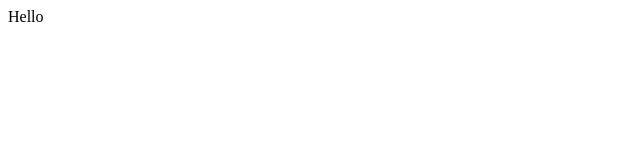
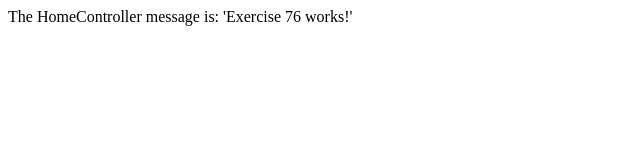
Before and after one commit to afabrizio/todo, a website: page public/index.html in a window 1280 px wide. Shown: the whole page, without its empty margins (0-640 px from the left). Drawn offline with nearby package versions, Linux system fonts and the light colour scheme.

Commit message:
HomeController on the todos module is functional.

```diff
--- a/public/default.js
+++ b/public/default.js
@@ -1,8 +1,5 @@
-const app = angular.module('greet', []);
+const todos = angular.module('todos', []);
 
-app.controller('Greet', Greet);
-
-function Greet() {
-  const vm = this; //this is bound to the scope of that controller
-  vm.greeting = 'Hello'
-}
+todos.controller('HomeController', function() {
+  this.message = "'Exercise 76 works!'";
+})
--- a/public/index.html
+++ b/public/index.html
@@ -4,9 +4,9 @@
     <title>Todo App</title>
     <script src="https://ajax.googleapis.com/ajax/libs/angularjs/1.5.8/angular.min.js"></script>
   </head>
-  <body ng-app = "greet">
-    <div ng-controller="Greet as greet"> <!--run function, and bind the scope with the alias 'greet'-->
-      {{greet.greeting}}
+  <body ng-app="todos">
+    <div ng-controller="HomeController as controller">
+      The HomeController message is: {{ controller.message }}
     </div>
     <script src="default.js"></script>
   </body>
```
